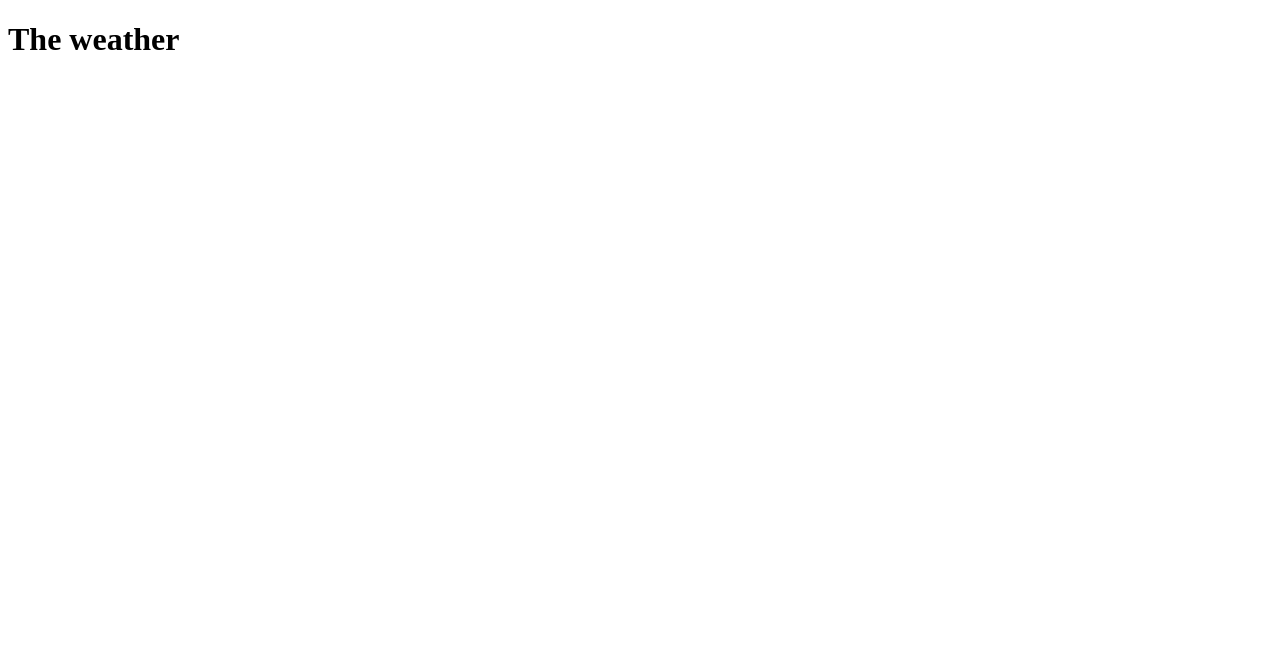
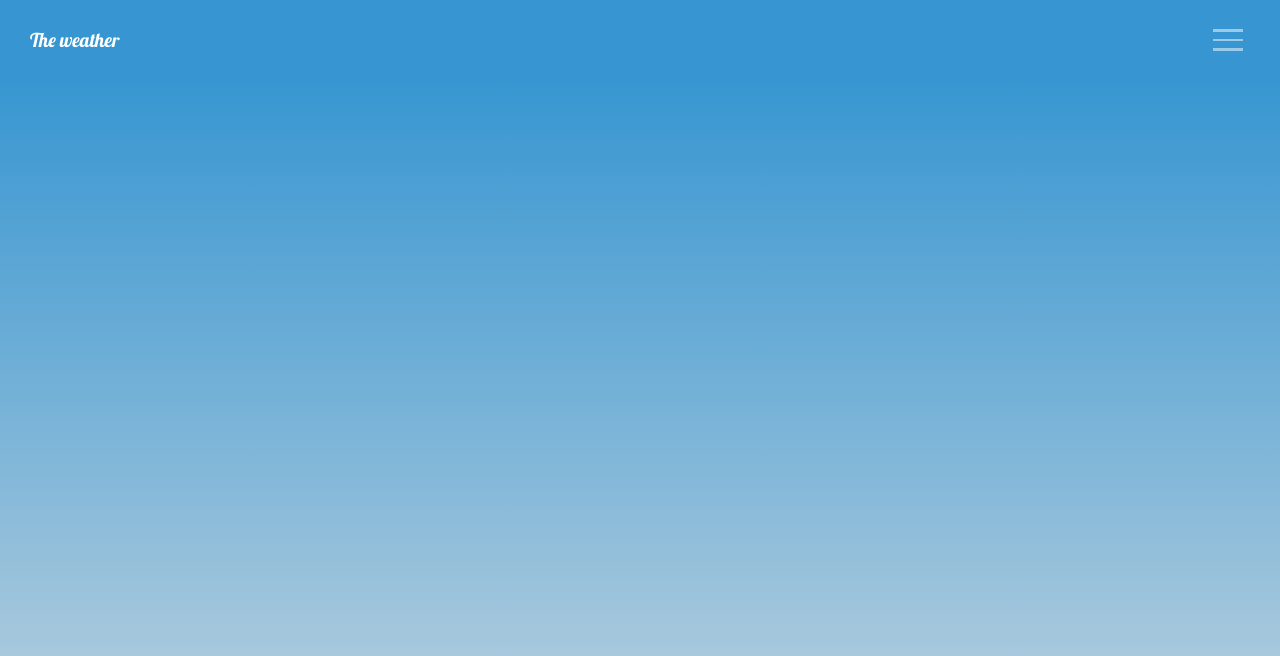
Before and after one commit to marcusxart/Weather-App, a React (Create React App) app: page / in a window 1280 px wide. Shown: the top 656 px of the page. Built offline with nearby package versions, Linux system fonts and the light colour scheme.

Commit message:
styling header components

```diff
--- a/public/index.html
+++ b/public/index.html
@@ -15,6 +15,12 @@
       user's mobile device or desktop. See https://developers.google.com/web/fundamentals/web-app-manifest/
     -->
     <link rel="manifest" href="%PUBLIC_URL%/manifest.json" />
+    <link rel="preconnect" href="https://fonts.googleapis.com" />
+    <link rel="preconnect" href="https://fonts.gstatic.com" crossorigin />
+    <link
+      href="https://fonts.googleapis.com/css2?family=Lobster&family=Poppins:wght@400;500;700&display=swap"
+      rel="stylesheet"
+    />
     <!--
       Notice the use of %PUBLIC_URL% in the tags above.
       It will be replaced with the URL of the `public` folder during the build.
--- a/src/App.js
+++ b/src/App.js
@@ -1,7 +1,12 @@
+import Home from "./pages/Home";
+import React from "react";
+import GlobalStyles from "./GlobalStyles";
+
 function App() {
   return (
     <div className="App">
-      <h1>The weather</h1>
+      <GlobalStyles />
+      <Home />
     </div>
   );
 }
--- /dev/null
+++ b/src/GlobalStyles.js
@@ -0,0 +1,25 @@
+import React from "react";
+import { createGlobalStyle } from "styled-components";
+
+const GlobalStyles = () => {
+  return <GlobleStyles></GlobleStyles>;
+};
+
+const GlobleStyles = createGlobalStyle`
+*{
+    margin: 0;
+    padding:0;
+    box-sizing: border-box;
+}
+
+body{
+    font-family: 'Poppins', sans-serif;
+}
+
+h1{
+    font-family: 'Lobster', cursive;
+    font-weight: 400;
+}
+`;
+
+export default GlobalStyles;
--- /dev/null
+++ b/src/componets/Header.js
@@ -0,0 +1,12 @@
+import React from "react";
+import Nav from "./Nav";
+
+const Header = () => {
+  return (
+    <header>
+      <Nav />
+    </header>
+  );
+};
+
+export default Header;
--- /dev/null
+++ b/src/componets/Nav.js
@@ -0,0 +1,38 @@
+import React from "react";
+import styled from "styled-components";
+import { motion } from "framer-motion";
+
+const Nav = () => {
+  return (
+    <NavStyled>
+      <h1>The weather</h1>
+      <Menu>
+        <Line />
+        <Line />
+        <Line />
+      </Menu>
+    </NavStyled>
+  );
+};
+
+const NavStyled = styled.nav`
+  padding: 0 30px;
+  display: flex;
+  justify-content: space-between;
+  align-items: center;
+  min-height: 10vh;
+  color: white;
+  h1 {
+    font-size: 1.2rem;
+  }
+`;
+const Menu = styled.div``;
+const Line = styled.div`
+  height: 2.5px;
+  width: 30px;
+  margin: 7px;
+  background: #ffffff;
+  opacity: 0.5;
+`;
+
+export default Nav;
--- /dev/null
+++ b/src/pages/Home.js
@@ -0,0 +1,23 @@
+import React from "react";
+import Header from "../componets/Header";
+import styled from "styled-components";
+
+const Home = () => {
+  return (
+    <HomeStyled>
+      <Header />
+    </HomeStyled>
+  );
+};
+
+const HomeStyled = styled.div`
+  background: rgb(172, 202, 221);
+  background: linear-gradient(
+    0deg,
+    rgba(172, 202, 221, 1) 15%,
+    rgba(55, 150, 209, 1) 90%
+  );
+  height: 100vh;
+`;
+
+export default Home;
```
